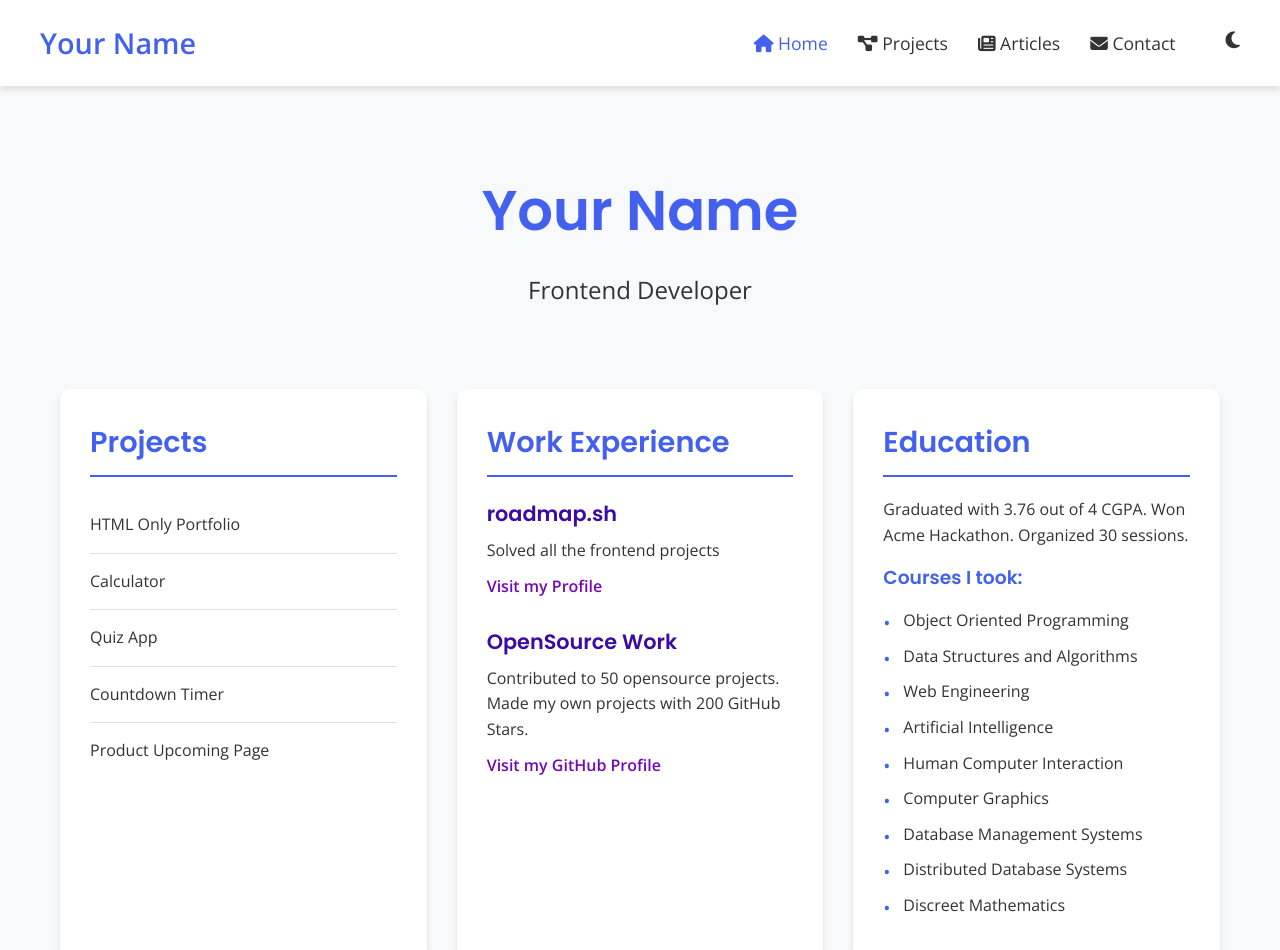
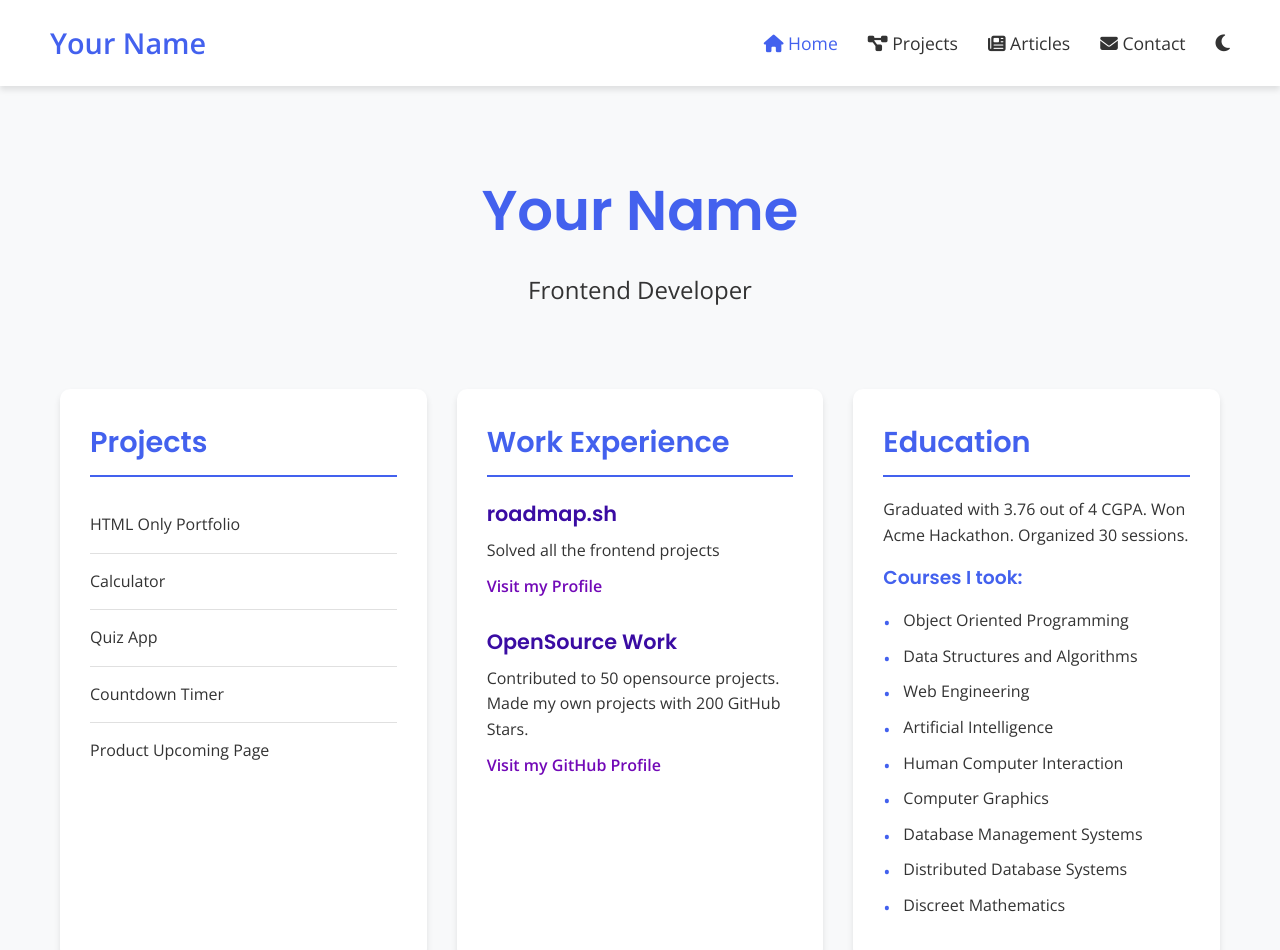
Before and after one commit to nurf21/personal-portfolio, a plain HTML site: page index.html in a window 1280 px wide. Shown: the top 950 px of the page. Drawn offline with nearby package versions, Linux system fonts and the light colour scheme.

Commit message:
Refactor form submission message and adjust header padding for improved layout

```diff
--- a/script.js
+++ b/script.js
@@ -50,7 +50,7 @@ function initFormSubmission() {
       const message = document.getElementById('message').value;
 
       if (name && email && message) {
-        // In a real app, you would send the form data to a server
+        // In a real app, send the form data to a server
         alert('Thank you for your message! I will get back to you soon.');
         contactForm.reset();
       } else {
--- a/style.css
+++ b/style.css
@@ -69,7 +69,7 @@ header {
   display: flex;
   justify-content: space-between;
   align-items: center;
-  padding: 20px 0;
+  padding: 20px 10px;
 }
 
 .logo {
@@ -107,7 +107,7 @@ header {
   color: var(--text-color);
   font-size: 1.2rem;
   cursor: pointer;
-  margin-left: 20px;
+  padding-top: 4px;
   transition: var(--transition);
 }
 
@@ -816,6 +816,10 @@ footer {
     display: block;
   }
 
+  .nav-container {
+    padding: 15px;
+  }
+
   .nav-links {
     position: fixed;
     top: 80px;
```
